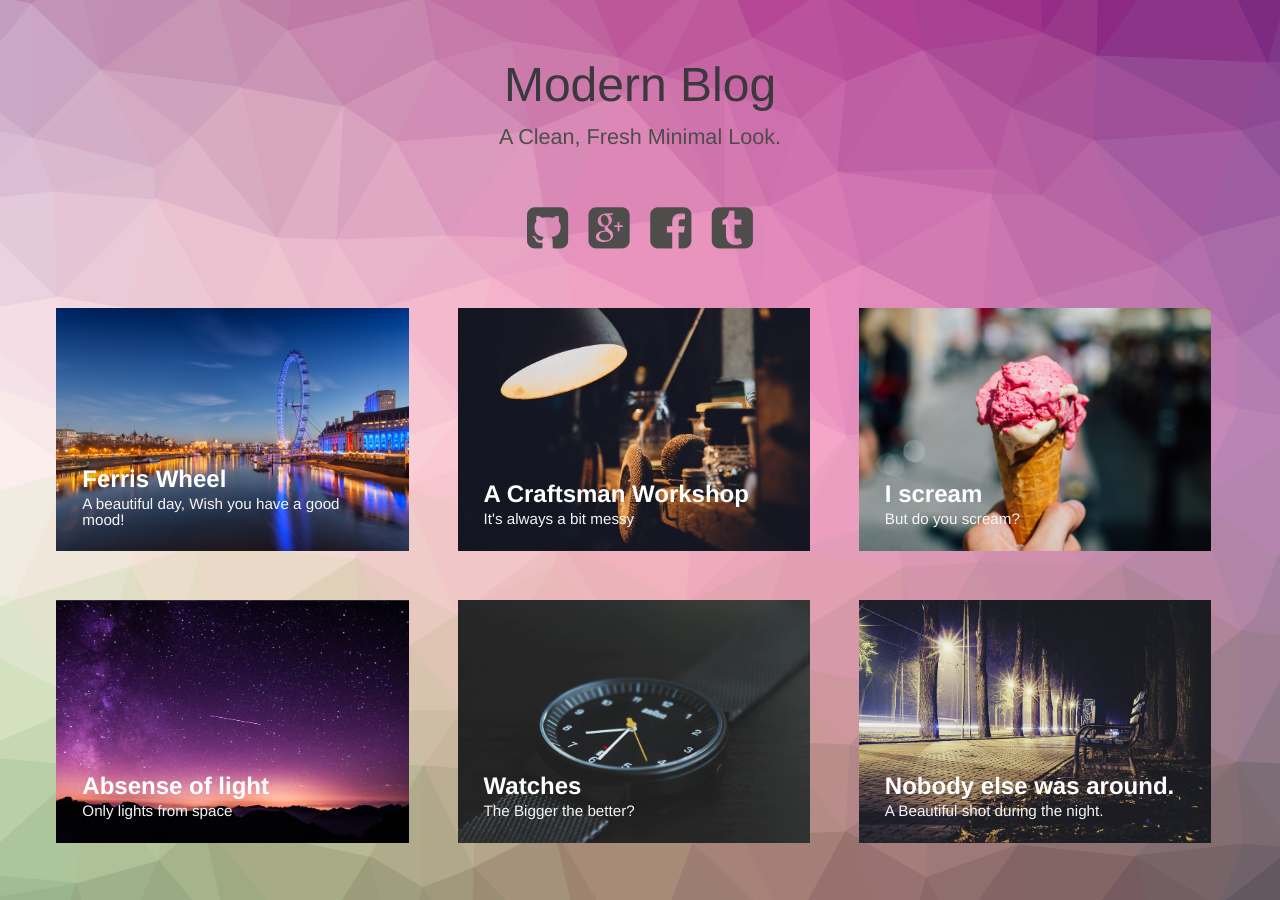
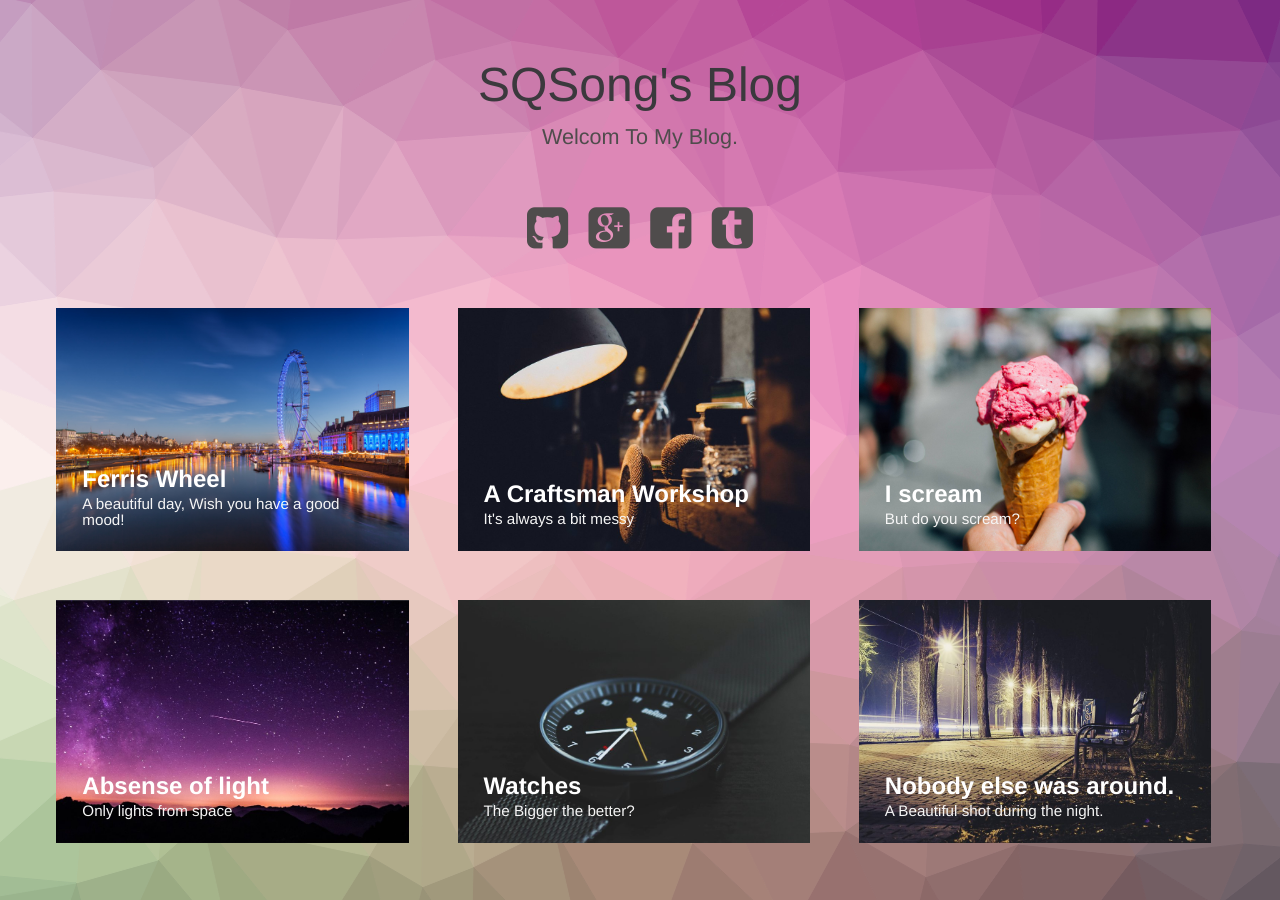
Before and after one commit to songmao123/Jekyll-Blog, a Jekyll site: the page built from index.html, in a window 1280 px wide. Built offline with Jekyll 4.4.1, drawn with Linux system fonts in a browser that asks for light colours.

Commit message:
change blog title

```diff
--- a/index.html
+++ b/index.html
@@ -28,7 +28,7 @@ layout: compress
 <body class="body">
 <div class="container">
     <header class="header">
-        <h1>Modern Blog<span>A Clean, Fresh Minimal Look.</span></h1>
+        <h1>SQSong's Blog<span>Welcom To My Blog.</span></h1>
         <nav class="links">
             <a href="https://github.com/songmao123"><i class="fa fa-github-square fa-3x"></i></a>
             <a href="https://plus.google.com/u/0/103395130380052920482"><i class="fa fa-google-plus-square fa-3x"></i></a>
```
Also changed, not shown: 1 other file.
